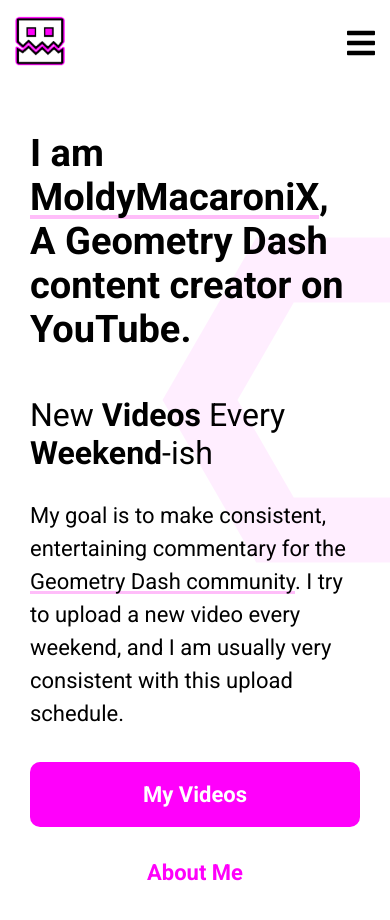
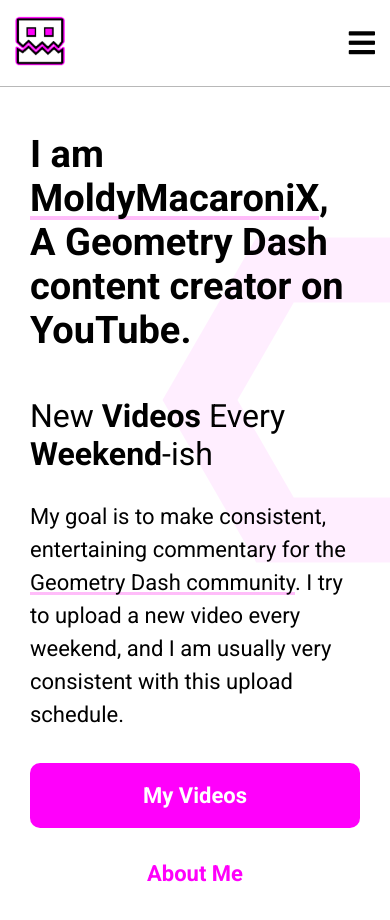
Before and after one commit to MoldyMacaroniX/MoldyMacaroniX-Personal-Website, an Eleventy site: page index.html in a window 390 px wide. Shown: the top 920 px of the page. Built offline with nearby package versions, Linux system fonts and the light colour scheme; Eleventy itself is replaced by a stand-in of ours; files that its build step writes are made by us from their sources.

Commit message:
UI changes

```diff
--- a/_includes/default.njk
+++ b/_includes/default.njk
@@ -35,6 +35,7 @@
 
         </svg>
 
+        <div class="navbar">
             <nav>
                 <ul class="nav">
                     <li><a href="/"><i class="fa fa-home fa-xs"></i> Home</a></li>
@@ -54,6 +55,7 @@
                     <li><i class="fa fa-bars fa-2x" style="margin-right: 15px; cursor: pointer;" tabindex=0 onclick="openMobile()"></i></li>
                 </ul>
             </nav>
+        </div>
 
         <div class="container main">
 
--- a/assets/index.css
+++ b/assets/index.css
@@ -125,6 +125,11 @@
 
 /* Nav */
 
+.navbar {
+    background-color: white;
+    border-bottom: rgb(184, 184, 184) 1px solid;
+}
+
 nav {
     display: flex;
     justify-content: space-between;
@@ -176,6 +181,10 @@
     width: 50px;
     height: 50px;
     display: block;
+}
+
+.mobile .fa-bars {
+    font-size: 30px;
 }
 
 .mobile img {
```
Also changed, not shown: changelog.md. Lines whose indentation alone changed are shown as unchanged.
